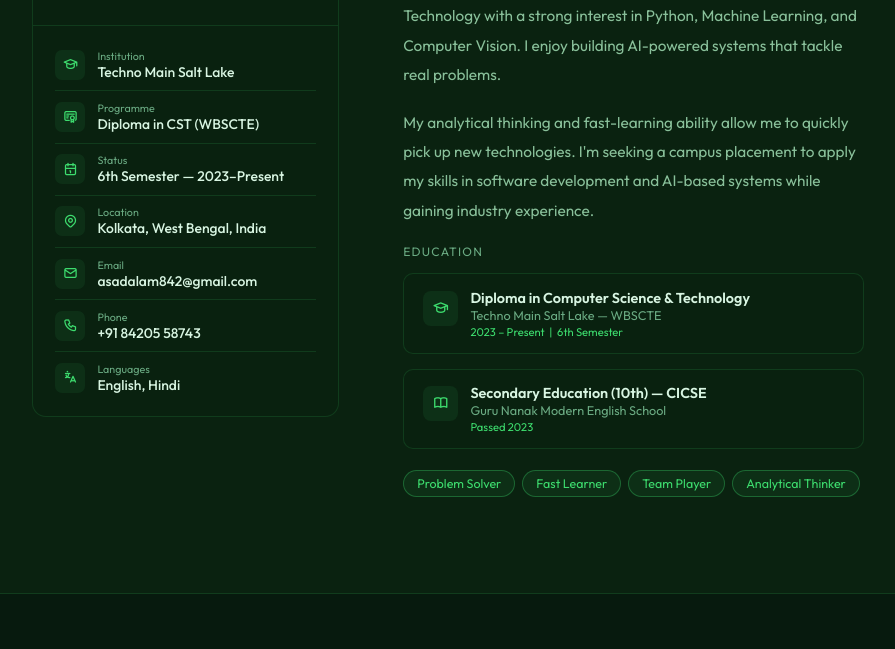
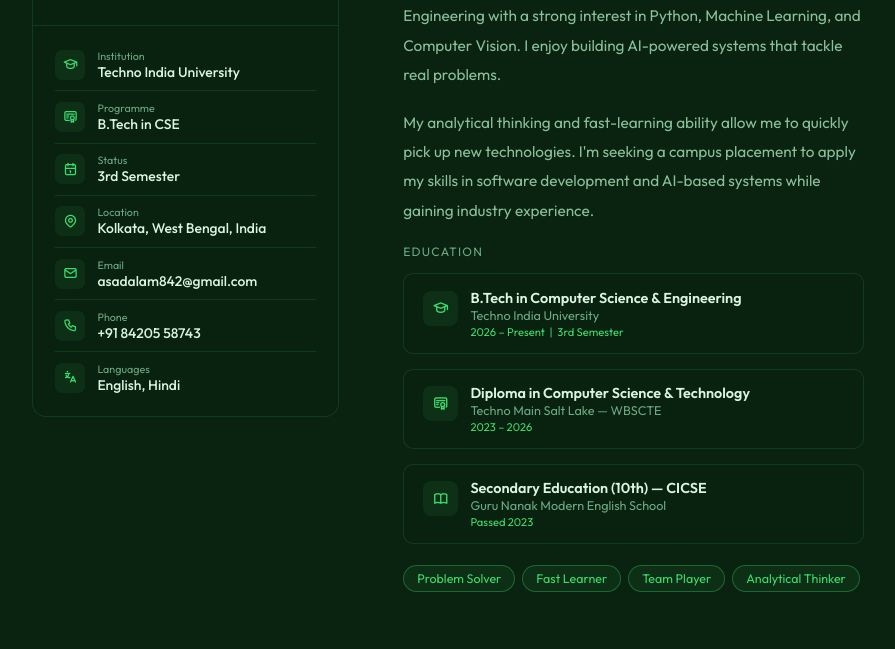
Before and after one commit to mdAsadAlamgithub/portfolio, a plain HTML site: page index.html in a window 1280 px wide. Shown: the part 1130-1779 px from the top of the page, without its empty margins (192-1087 px from the left). Drawn offline with nearby package versions, Linux system fonts and the light colour scheme; animation ran at ten frames a second.

Commit message:
update details

```diff
--- a/index.html
+++ b/index.html
@@ -294,7 +294,7 @@
         </div>
         <p class="hero-role">AI &amp; web <span>Developer</span></p>
         <p class="hero-sub">Turning ideas into intelligent systems — building with Python, Machine Learning, and
-          Computer Vision at Techno Main Salt Lake, Kolkata.</p>
+          Computer Vision at Techno India University, Kolkata.</p>
         <div class="hero-btns">
           <a href="#projects" class="btn-p"><i class="ti ti-layout-grid"></i>View My Work</a>
           <a href="#contact" class="btn-s">Get In Touch</a>
@@ -355,21 +355,21 @@
                   <div class="ai"><i class="ti ti-school"></i></div>
                   <div class="ainfo">
                     <div class="lab">Institution</div>
-                    <div class="val">Techno Main Salt Lake</div>
+                    <div class="val">Techno India University</div>
                   </div>
                 </div>
                 <div class="arow">
                   <div class="ai"><i class="ti ti-certificate"></i></div>
                   <div class="ainfo">
                     <div class="lab">Programme</div>
-                    <div class="val">Diploma in CST (WBSCTE)</div>
+                    <div class="val">B.Tech in CSE</div>
                   </div>
                 </div>
                 <div class="arow">
                   <div class="ai"><i class="ti ti-calendar"></i></div>
                   <div class="ainfo">
                     <div class="lab">Status</div>
-                    <div class="val">6th Semester — 2023–Present</div>
+                    <div class="val">3rd Semester</div>
                   </div>
                 </div>
                 <div class="arow">
@@ -405,7 +405,7 @@
           </div>
           <div class="reveal rd2">
             <h3 class="about-right-title">Enthusiastic Builder &amp; Learner</h3>
-            <p class="adesc">I'm an enthusiastic Diploma student in Computer Science &amp; Technology with a strong
+            <p class="adesc">I'm an enthusiastic B.Tech student in Computer Science &amp; Engineering with a strong
               interest in Python, Machine Learning, and Computer Vision. I enjoy building AI-powered systems that tackle
               real problems.</p>
             <p class="adesc">My analytical thinking and fast-learning ability allow me to quickly pick up new
@@ -416,9 +416,17 @@
               <div class="edu-item">
                 <div class="eico"><i class="ti ti-school"></i></div>
                 <div class="einfo">
+                  <div class="deg">B.Tech in Computer Science &amp; Engineering</div>
+                  <div class="inst">Techno India University</div>
+                  <div class="yr">2026 – Present &nbsp;|&nbsp; 3rd Semester</div>
+                </div>
+              </div>
+              <div class="edu-item">
+                <div class="eico"><i class="ti ti-certificate"></i></div>
+                <div class="einfo">
                   <div class="deg">Diploma in Computer Science &amp; Technology</div>
                   <div class="inst">Techno Main Salt Lake — WBSCTE</div>
-                  <div class="yr">2023 – Present &nbsp;|&nbsp; 6th Semester</div>
+                  <div class="yr">2023 – 2026</div>
                 </div>
               </div>
               <div class="edu-item">
```
